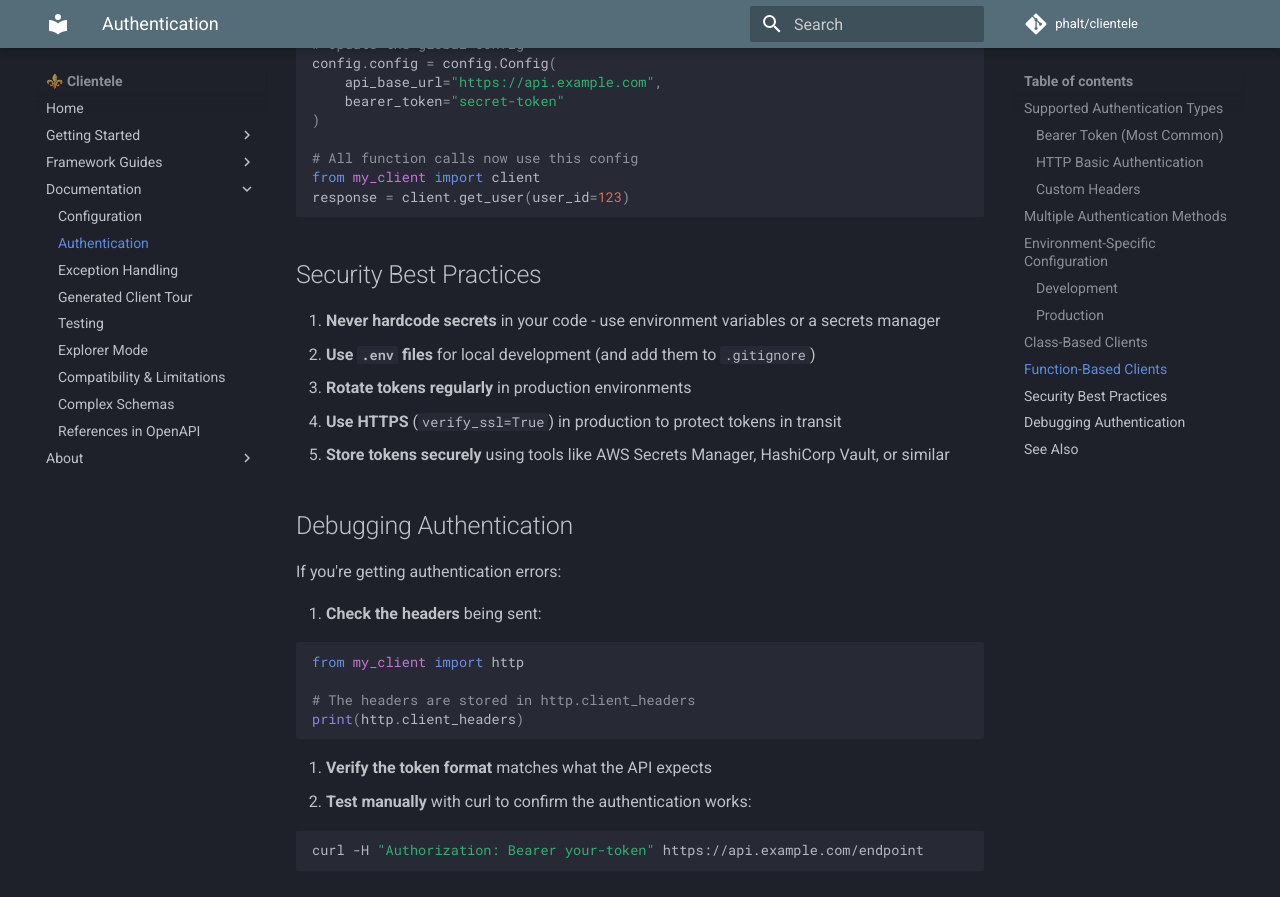
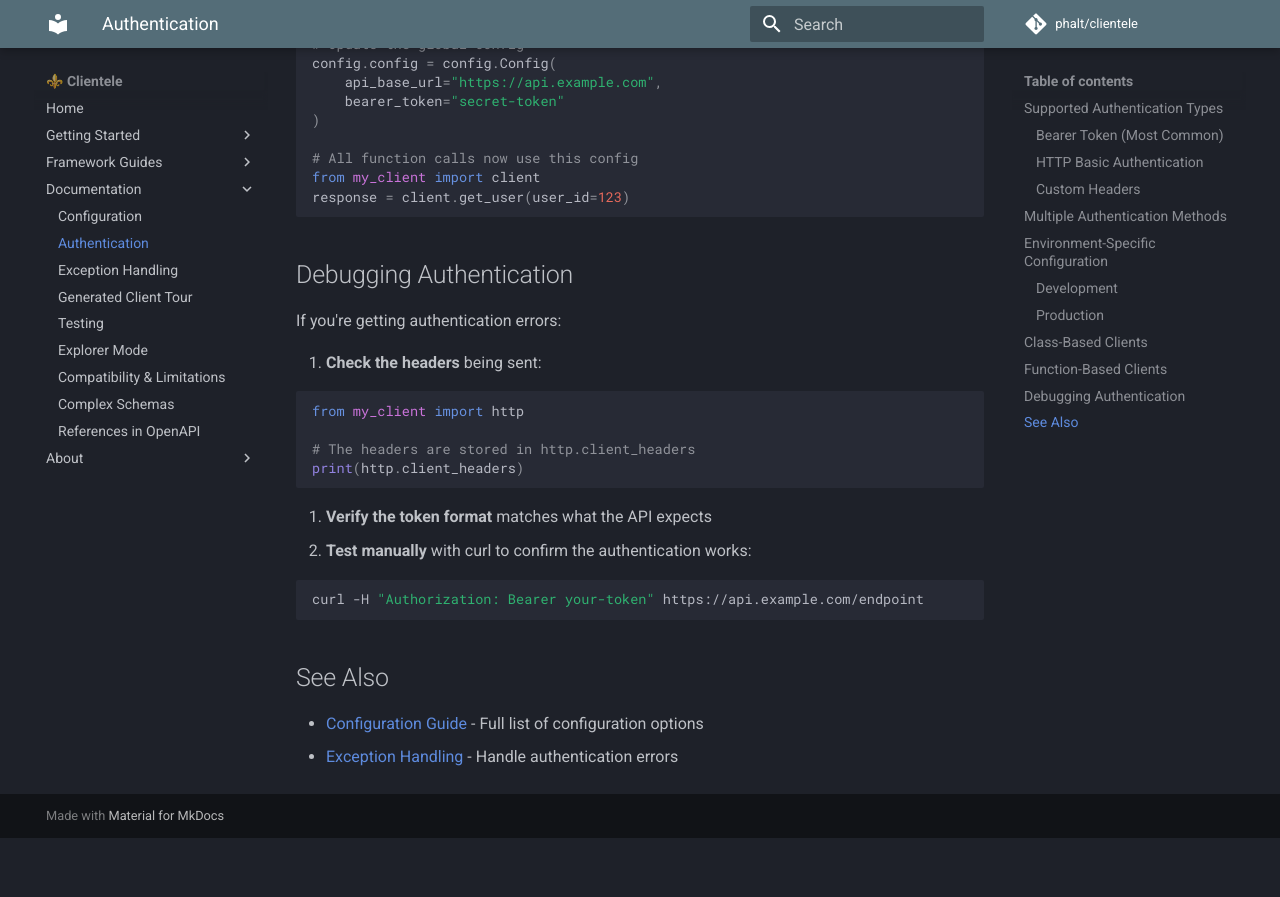
Before and after one commit to phalt/clientele, an MkDocs documentation site: the page built from docs/authentication.md, in a window 1280 px wide and 900 px high, scrolled down 3147 px. Shown: the top 897 px of the window. Built offline with MkDocs 1.6.1 and Material for MkDocs 9.7.7, drawn with Linux system fonts in a browser that asks for light colours; comment, search, counter and statistics services are not loaded; after the commit the page ends 3985 px from its top, so only the background shows below that.

Commit message:
Remove Security Best Practices section from authentication.md
Co-authored-by: phalt <490685+phalt@users.noreply.github.com>

````diff
--- a/docs/authentication.md
+++ b/docs/authentication.md
@@ -163,14 +163,6 @@ from my_client import client
 response = client.get_user(user_id=123)
 ```
 
-## Security Best Practices
-
-1. **Never hardcode secrets** in your code - use environment variables or a secrets manager
-2. **Use `.env` files** for local development (and add them to `.gitignore`)
-3. **Rotate tokens regularly** in production environments
-4. **Use HTTPS** (`verify_ssl=True`) in production to protect tokens in transit
-5. **Store tokens securely** using tools like AWS Secrets Manager, HashiCorp Vault, or similar
-
 ## Debugging Authentication
 
 If you're getting authentication errors:
````
